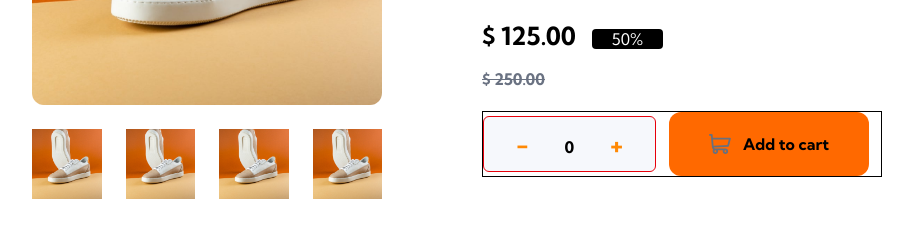
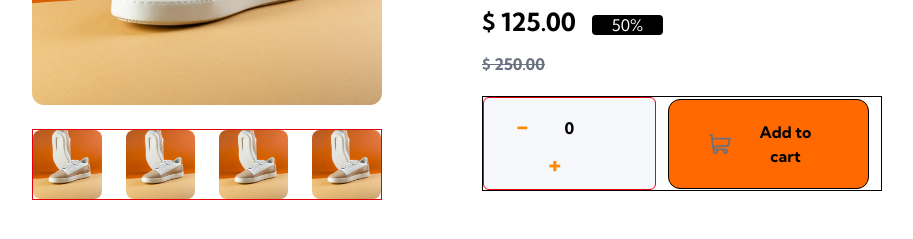
Before and after one commit to GabrielVieira-a/projeto-frontendmentor-digitalcollege, a plain HTML site: page index.html in a window 1280 px wide. Shown: the part 423-662 px from the top of the page, without its empty margins (208-1121 px from the left). Drawn offline with nearby package versions, Linux system fonts and the light colour scheme.

Commit message:
meu commit

```diff
--- a/index.html
+++ b/index.html
@@ -31,11 +31,11 @@
             <div class="flex-1 flex justify-end ">
                 <div class="w-[350px] ">
                     <img class="rounded-xl" src="./image-product-1.jpg" alt="sapato">
-                    <div class="w-full grid grid-cols-4 mt-6 gap-6 ">
-                        <img src="./image-product-1.jpg" alt="sapato">
-                        <img src="./image-product-1.jpg" alt="sapato">
-                        <img src="./image-product-1.jpg" alt="sapato">
-                        <img src="./image-product-1.jpg" alt="sapato">
+                    <div class="w-full grid grid-cols-4 mt-6 gap-6 border border-red-600">
+                        <img class="rounded-lg" src="./image-product-1.jpg" alt="sapato">
+                        <img class="rounded-lg" src="./image-product-1.jpg" alt="sapato">
+                        <img class="rounded-lg" src="./image-product-1.jpg" alt="sapato">
+                        <img class="rounded-lg" src="./image-product-1.jpg" alt="sapato">
                     </div>
                 </div>
             </div>
@@ -54,6 +54,7 @@
                         </div>
                         <p class="desconto line-through text-gray-500 font-bold font-">$ 250.00</p>
                     </div>
+
                     <div>
                         <div class="flex gap-3 justify-between items-center border to-black ">
                             <div class="font-bold bg-[#F6F8FC] px-8 justify-center gap-6 rounded-md pt-2 pb-2 border border-red-600 ">
@@ -62,7 +63,7 @@
                                 <span class="ml-8 text-orange-400 font-bold text-[25px]">+</span>
                             </div>
                             <div class="font-bold pr-3 ">
-                                <button class="flex bg-orange-500 pl-10 pr-10 pt-5 items-center justify-center rounded-xl ">
+                                <button class="flex bg-orange-500 pl-10 pr-10 pt-5 items-center justify-center rounded-xl border border-blue ">
                                     <img class="mb-5 " src="./icon-cart.svg" alt="">
                                     <p class="flex items-center justify-center mb-5 ml-3">Add to cart</p>
                                 </button>
```
